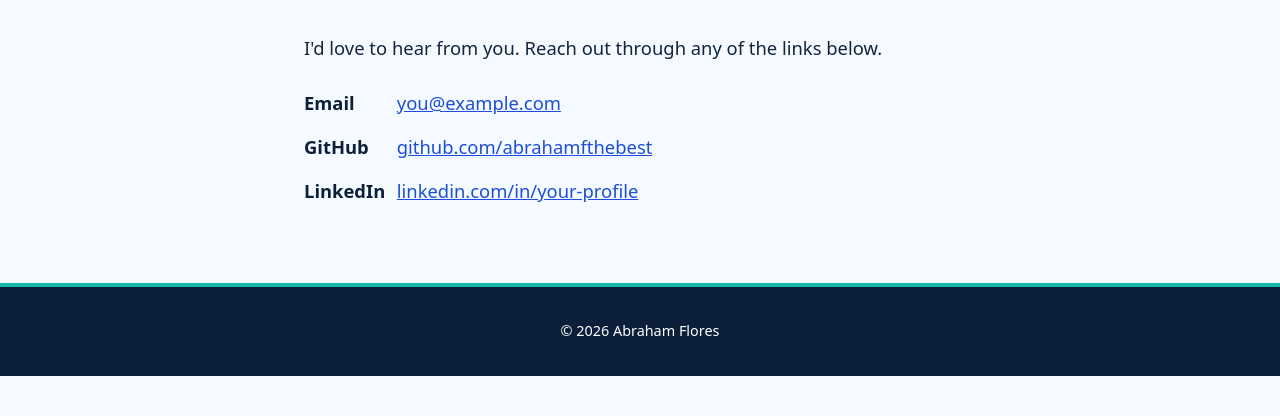
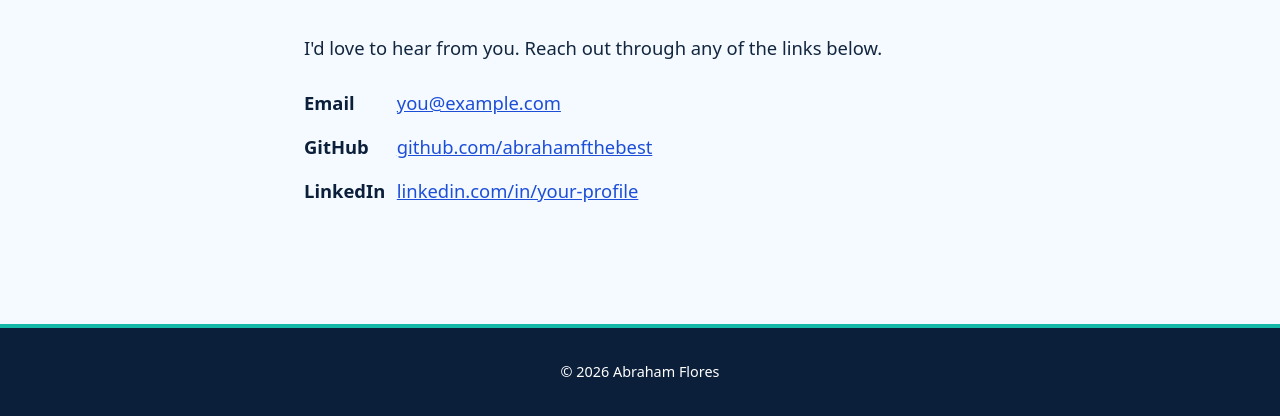
Before and after one commit to abrahamfthebest/Personal-Website, a website: page public/contact.html in a window 1280 px wide. Shown: the part 384-800 px from the top of the page. Drawn offline with Linux system fonts and the light colour scheme.

Commit message:
Pin footer to the bottom of the page on short pages

```diff
--- a/public/contact.html
+++ b/public/contact.html
@@ -4,7 +4,7 @@
     <meta charset="UTF-8" />
     <meta name="viewport" content="width=device-width, initial-scale=1.0" />
     <title>Contact | Abraham Flores</title>
-    <link rel="stylesheet" href="styles.css?v=2" />
+    <link rel="stylesheet" href="styles.css?v=3" />
   </head>
   <body>
     <nav class="nav">
--- a/public/styles.css
+++ b/public/styles.css
@@ -18,6 +18,9 @@ body {
   background: var(--bg);
   color: var(--text);
   line-height: 1.7;
+  min-height: 100vh;
+  display: flex;
+  flex-direction: column;
 }
 
 .hero {
@@ -36,6 +39,8 @@ body {
 }
 
 main {
+  flex: 1;
+  width: 100%;
   max-width: 720px;
   margin: 0 auto;
   padding: 4rem 1.5rem;
```
Also changed, not shown: public/index.html (+1 -1 lines), public/projects.html (+1 -1 lines).
